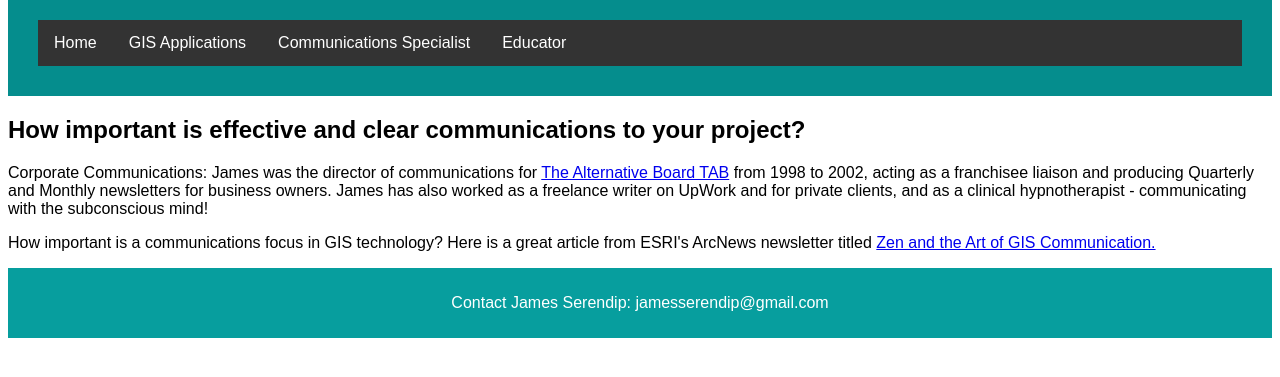
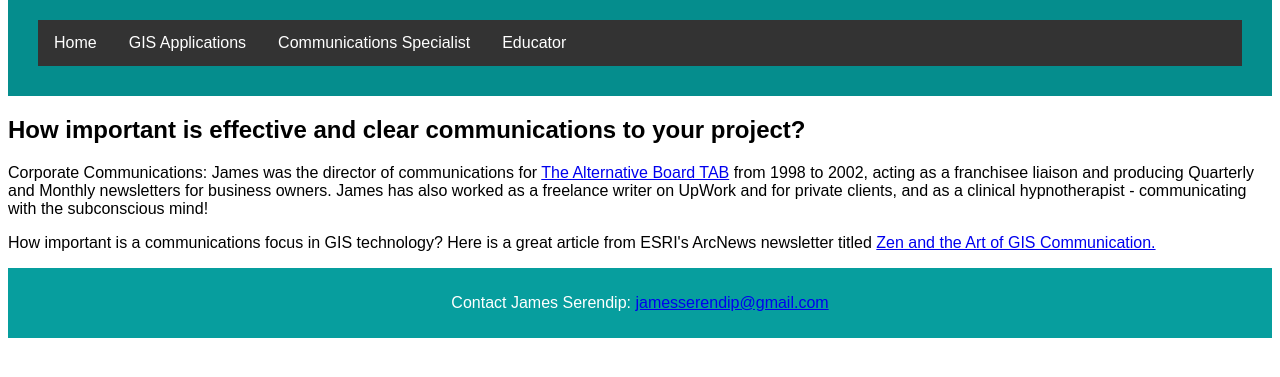
Before and after one commit to jserendip/jserendip.github.io, a plain HTML site: page communications.html in a window 1280 px wide. Shown: the part 147-524 px from the top of the page. Drawn offline with Linux system fonts and the light colour scheme.

Commit message:
Update communications.html

```diff
--- a/communications.html
+++ b/communications.html
@@ -27,7 +27,7 @@
 	Here is a great article from ESRI's ArcNews newsletter titled <a href="https://www.esri.com/news/arcnews/winter1112articles/zen-and-the-art-of-gis-communication.html" title="link to esri article" target="_blank">Zen and the Art of GIS Communication.</a>
   </article>
   </section>
-    <footer>
-  <p>Contact James Serendip:  jamesserendip@gmail.com</p>
+   <footer>
+  <p>Contact James Serendip:  <a href="mail.jamesserendip@gmail.com" title="active mail to link" target="_blank">jamesserendip@gmail.com</a></p>
 </footer>
 </html>
```
